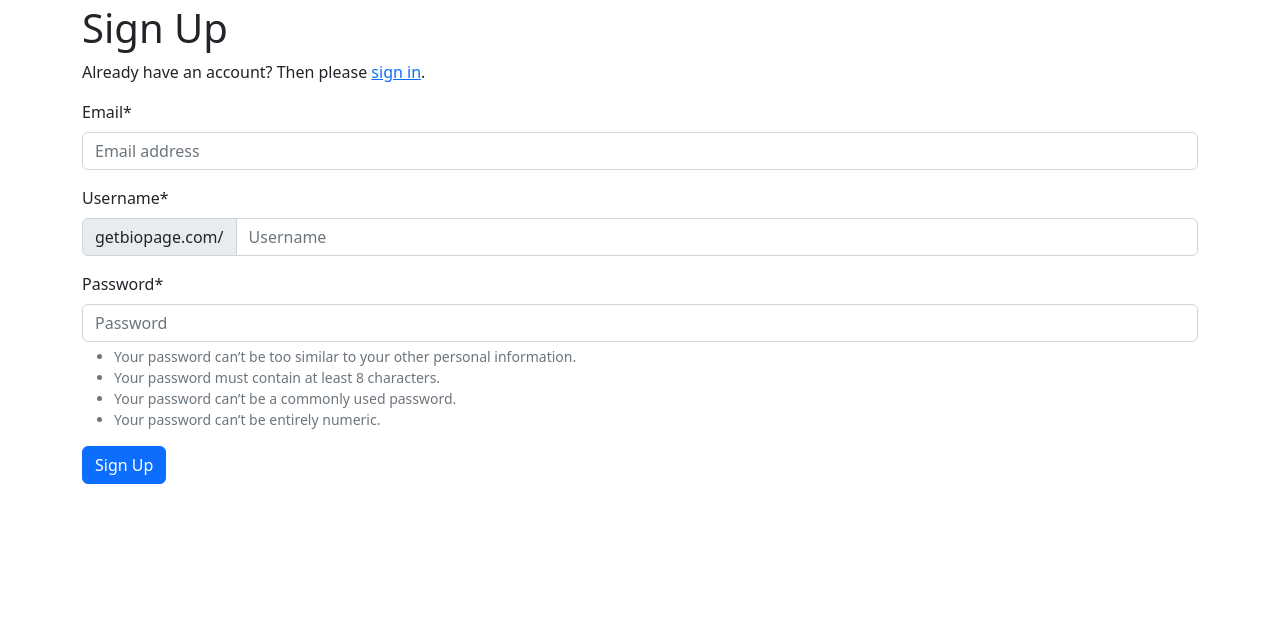
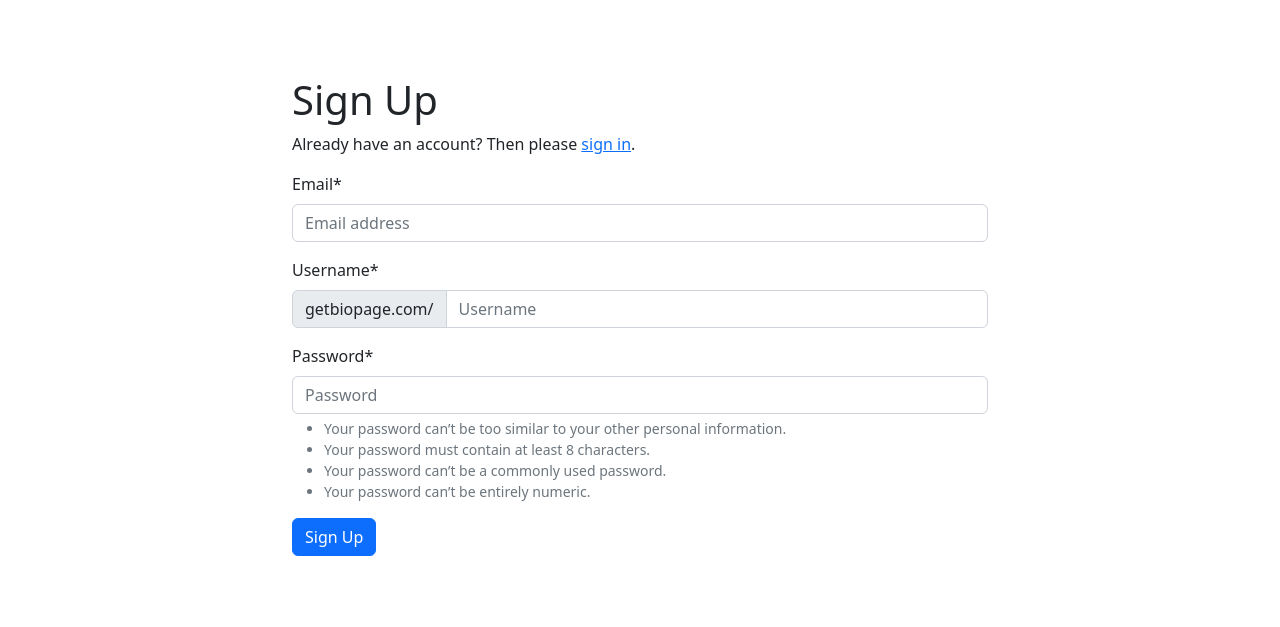
Before and after one commit to hasithsen/biopage, a Django app: page /accounts/signup/ in a window 1280 px wide. Shown: the part 56-683 px from the top of the page. Run offline with Django 4.2, Linux system fonts and the light colour scheme; parts of the project's set-up code (start-up, migrations or seed data) failed here and were passed over; some libraries are stand-ins or nearby versions.

Commit message:
style: Update sign up html

```diff
--- a/biopage/templates/account/signup.html
+++ b/biopage/templates/account/signup.html
@@ -4,6 +4,8 @@
     {% trans "Signup" %}
 {% endblock head_title %}
 {% block content %}
+    <div class="d-flex justify-content-center h-100 py-4">
+    <div class="col-md-8 py-4 my-4 px-4">
     {% element h1 %}
         {% trans "Sign Up" %}
     {% endelement %}
@@ -35,6 +37,8 @@
     {% if SOCIALACCOUNT_ENABLED %}
         {% include "socialaccount/snippets/login.html" with page_layout="entrance" %}
     {% endif %}
+    </div>
+    </div>
 {% endblock content %}
 
 {% block inline_javascript %}
```
